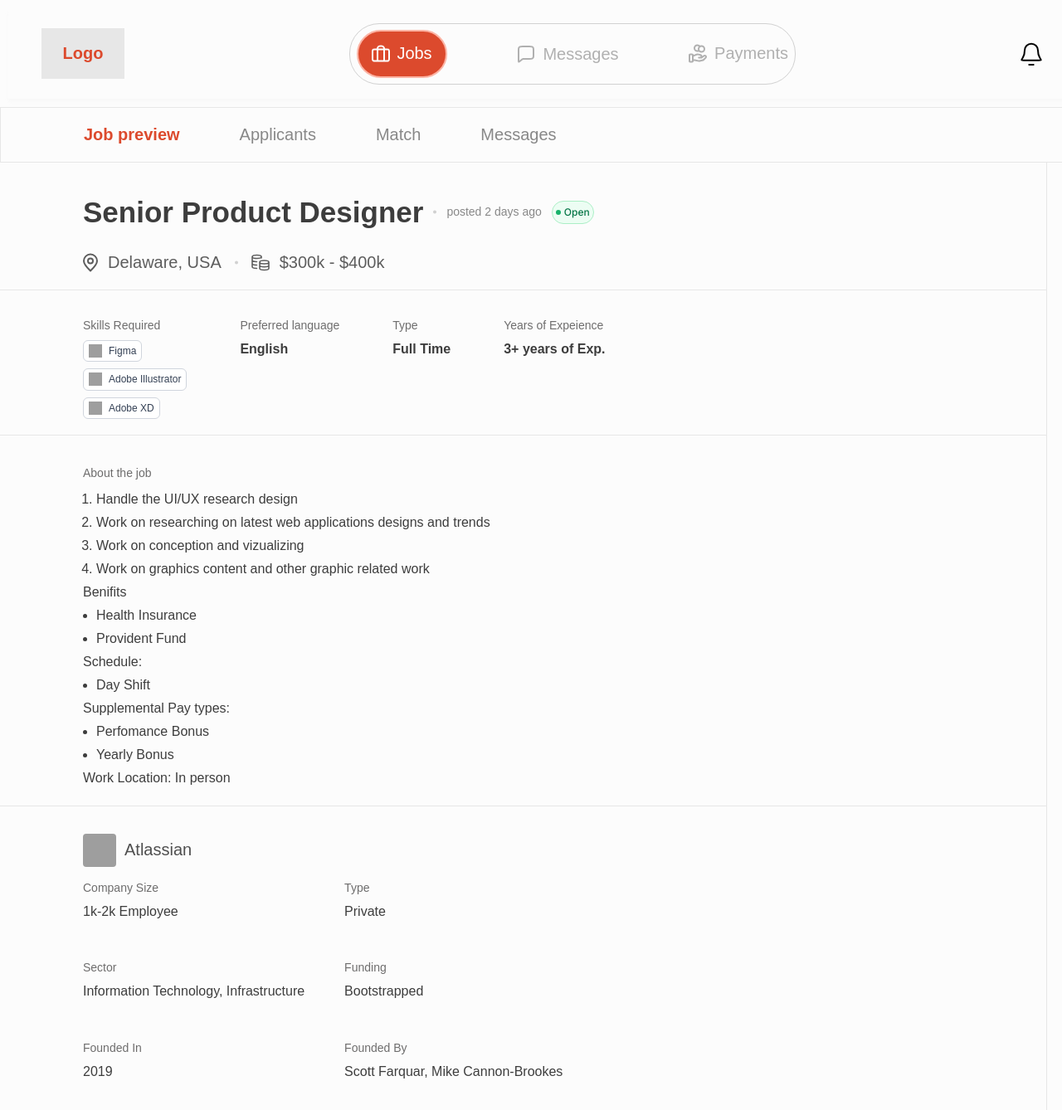
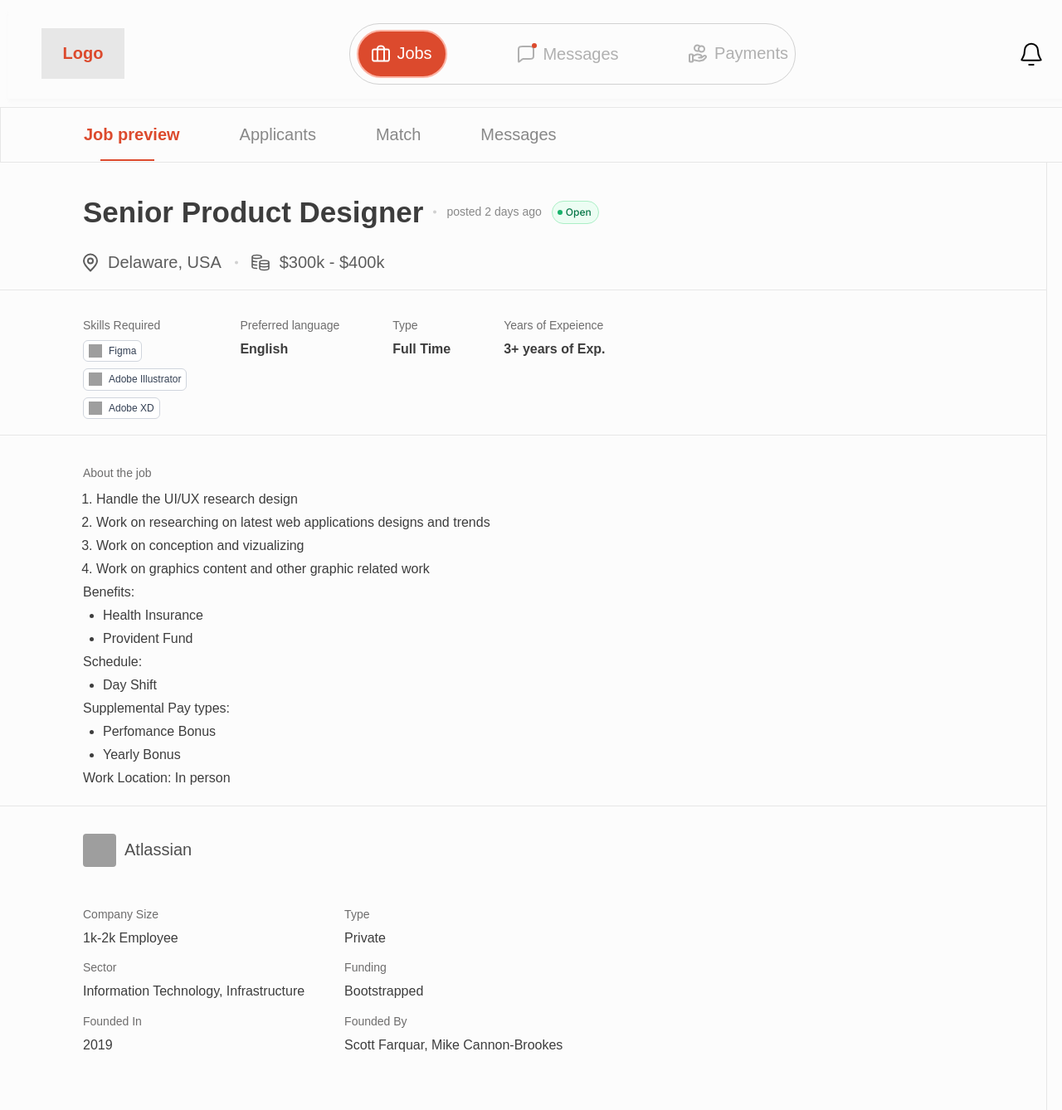
Before and after one commit to Abhisek-panda/clade-job-page, a React (Vite) app: page / in a window 1280 px wide. Shown: the top 1338 px of the page at 83% size. Built offline with nearby package versions, Linux system fonts and the light colour scheme; grey boxes are pictures that could not be loaded; a web font is replaced by a local one.

Commit message:
style: added transitions

```diff
--- a/index.html
+++ b/index.html
@@ -2,9 +2,13 @@
 <html lang="en">
   <head>
     <meta charset="UTF-8" />
-    <link rel="icon" type="image/svg+xml" href="/vite.svg" />
+    <link
+      rel="icon"
+      type="image/svg+xml"
+      href="https://media.licdn.com/dms/image/D560BAQEqbLtwmVw12g/company-logo_200_200/0/1719230825611/clade_in_logo?e=1727913600&v=beta&t=8Bzs9I4al3l6eN0S_N16Sh53Xdq5a0RMA1NuyC3nXLs"
+    />
     <meta name="viewport" content="width=device-width, initial-scale=1.0" />
-    <title>Clade Job Page</title>
+    <title>Clade-Job | Abhisek Panda</title>
   </head>
   <body>
     <div id="root"></div>
--- a/src/components/Company.jsx
+++ b/src/components/Company.jsx
@@ -27,7 +27,7 @@
 
 const Company = () => {
   return (
-    <div className="flex flex-col gap-4 mt-[33px]">
+    <div className="flex flex-col gap-12 mt-[33px]">
       <div className="flex items-center gap-[10px]">
         <img
           src="https://encrypted-tbn0.gstatic.com/images?q=tbn:ANd9GcQr42lt0uL4-RkQGD5AoUhQGn4OGr-foggxTQ&s"
@@ -39,7 +39,7 @@
         </p>
       </div>
       <div className="flex gap-12 font-general">
-        <div className="flex flex-col gap-12">
+        <div className="flex flex-col gap-4">
           {companyDetails.slice(0, 3).map(({ title, content, index }) => {
             return (
               <div key={index} className="flex flex-col gap-2 h-max w-max">
@@ -53,7 +53,7 @@
             );
           })}
         </div>
-        <div className="flex flex-col gap-12">
+        <div className="flex flex-col gap-4">
           {companyDetails.slice(3, 6).map(({ title, content, index }) => {
             return (
               <div key={index} className="flex flex-col gap-2 h-max w-max">
--- a/src/components/JobApplication.jsx
+++ b/src/components/JobApplication.jsx
@@ -32,17 +32,17 @@
   return (
     <div className="mt-[36px] flex flex-col gap-4 justify-center items-center">
       <div className="flex gap-4 items-center justify-between w-[360px] h-max ">
-        <div className="rounded-lg gap-[10px] border-[0.8px] border-solid border-accent bg-[#FEF4F2] py-3 px-6 flex items-center w-[172px] justify-center ">
+        <div className="rounded-lg gap-[10px] border-[0.8px] border-solid border-accent bg-[#FEF4F2] py-3 px-6 flex items-center w-[172px] justify-center hover:opacity-50 ">
           <img
             src={deleteLogo}
             alt="delete icon"
             className="h-[15px] w-[15px] "
           />
-          <button className="font-general text-base leading-[21.6px] text-accent font-medium ">
+          <button className="font-general text-base leading-[21.6px] text-accent font-medium  ">
             Delete Job
           </button>
         </div>
-        <div className="rounded-lg border-2 border-solid border-[#FED3CA] bg-accent  text-white py-3 px-6 flex items-center justify-center gap-[10px] w-[172px] ">
+        <div className="rounded-lg border-2 border-solid border-[#FED3CA] bg-accent  text-white py-3 px-6 flex items-center justify-center gap-[10px] w-[172px] hover:opacity-50 ">
           <img src={editLogo} alt="" className="h-[15px] w-[15px] " />
           <button className="font-general font-medium text-base leading-[21.6px]">
             Edit Job
--- a/src/components/JobDesc.jsx
+++ b/src/components/JobDesc.jsx
@@ -13,17 +13,17 @@
           <li>Work on conception and vizualizing </li>
           <li>Work on graphics content and other graphic related work</li>
         </ol>
-        <p>Benifits</p>
-        <ul className="list-disc ml-4">
+        <p>Benefits:</p>
+        <ul className="list-disc ml-6">
           <li>Health Insurance</li>
           <li>Provident Fund</li>
         </ul>
         <p>Schedule:</p>
-        <ul className="list-disc ml-4">
+        <ul className="list-disc ml-6">
           <li>Day Shift</li>
         </ul>
         <p>Supplemental Pay types:</p>
-        <ul className="list-disc ml-4">
+        <ul className="list-disc ml-6">
           <li>Perfomance Bonus</li>
           <li>Yearly Bonus</li>
         </ul>
--- a/src/components/JobPreview.jsx
+++ b/src/components/JobPreview.jsx
@@ -1,10 +1,11 @@
 const JobPreview = () => {
   return (
-    <div className="flex items-center gap-[72px] ml-[100px] w-max h-max leading-[27px] text-[20px] font-medium text-[#888888] font-general">
+    <div className="flex items-center gap-[72px] ml-[100px] w-max h-max leading-[27px] text-[20px] font-medium text-[#888888] font-general relative">
       <p className="font-semibold text-accent text-left">Job preview</p>
       <p>Applicants</p>
       <p>Match</p>
       <p>Messages</p>
+      <div className="absolute w-[65px] h-[2px] bg-accent top-[43px] left-[20px]"></div>
     </div>
   );
 };
--- a/src/components/JobRequirement.jsx
+++ b/src/components/JobRequirement.jsx
@@ -28,7 +28,7 @@
             return (
               <div
                 key={title}
-                className="w-max flex border-[1px] border-solid border-[#D0D5DD] rounded-md gap-[8px] font-general px-1.5 py-1 bg-[#ffffff]"
+                className="w-max flex border-[1px] border-solid border-[#D0D5DD] rounded-md gap-[8px] font-general px-1.5 py-1 bg-[#ffffff] hover:opacity-40"
               >
                 <img
                   src={imageUrl}
--- a/src/components/JobTitle.jsx
+++ b/src/components/JobTitle.jsx
@@ -15,9 +15,12 @@
           <p className="text-[14px] leading-[18.9px] font-medium text-[#888888]">
             posted 2 days ago
           </p>
-          <div className="w-max border-[1px] border-solid border-[#ABEFC6] bg-[#ECFDF3] rounded-full text-[#067647] capitalize flex gap-1 p-1">
+          <div
+            className="w-max h-max border-[1px] border-solid border-[#ABEFC6] bg-[#ECFDF3] rounded-full capitalize flex gap-1 pt-1 pr-2 pb-1 pl-[6px]  transition-all text-[#067647] hover:opacity-40
+          "
+          >
             <img src={dotLogo} alt="green notification dot" />
-            <p className="font-inter text-center text-xs leading-[18px] font-medium ">
+            <p className="font-inter text-center text-xs leading-[18px] font-medium  transition-all">
               open
             </p>
           </div>
--- a/src/components/Navbar.jsx
+++ b/src/components/Navbar.jsx
@@ -3,37 +3,48 @@
 import messageLogo from "../assets/message-square-01.svg";
 import notificationLogo from "../assets/notification.svg";
 import dropDownLogo from "../assets/drop-down.svg";
+import dotLogo from "../assets/orange-dot.svg";
 
 const Navbar = () => {
   return (
     <nav className="w-full flex justify-between items-center">
       {/* logo-nav */}
       <div className="bg-[#E7E7E7]  text-xl font-bold w-[100px] h-[61px] flex justify-center items-center ml-[40px]">
-        <p className="font-satoshi text-accent leading-[27px]">Logo</p>
+        <p className="font-satoshi text-accent leading-[27px]  ">Logo</p>
       </div>
       {/* jobs-messages-nav */}
       <div className="flex w-[538px] h-[74px] items-center justify-between gap-4 rounded-[36px] border-solid border-[0.5px] border-[#D1D1D1] font-general  ">
-        <div className="w-[109px] h-[58px] border-solid border-[2px] border-[#FCB4A5] rounded-[49px] flex justify-center items-center bg-accent text-white gap-2 ml-2">
+        <div className="w-[109px] h-[58px] border-solid border-[2px] border-[#FCB4A5] rounded-[49px] flex justify-center items-center bg-accent text-white gap-2 ml-2 cursor-pointer hover:bg-[#FCB4A5]">
           <img src={jobIcon} alt="job-icon" />
-          <p className="leading-[27px] text-xl">Jobs</p>
+          <p className="leading-[27px] text-xl ">Jobs</p>
         </div>
-        <div className="text-xl leading-[27px]flex text-[#B0B0B0] flex gap-2">
+        <div className="text-xl leading-[27px]flex text-[#B0B0B0] flex gap-2 relative hover:text-accent cursor-pointer">
           <img src={messageLogo} alt="" />
-          <p>Messages</p>
+          <p className="">Messages</p>
+          <img
+            src={dotLogo}
+            alt=""
+            className="absolute left-[19px] top-[1.2px] w-[6px] h-[6px] object-fill"
+          />
         </div>
-        <div className="text-xl leading-[27px] flex text-[#B0B0B0] mr-2 gap-2">
+        <div className="text-xl leading-[27px] flex text-[#B0B0B0] mr-2 gap-2 hover:text-accent cursor-pointer">
           <img src={coinLogo} alt="" />
           <p>Payments</p>
         </div>
       </div>
       {/* notification-nav */}
-      <div className="flex gap-4">
+      <div className="flex gap-4 relative">
         <img src={notificationLogo} alt="notification-log" />
+        <img
+          src={dotLogo}
+          alt=""
+          className="absolute top-1.5 left-[19px] animate-slowPing"
+        />
         <div className="flex gap-1.5">
           <img
             src="https://encrypted-tbn0.gstatic.com/images?q=tbn:ANd9GcQr42lt0uL4-RkQGD5AoUhQGn4OGr-foggxTQ&s"
             alt="atlassian log"
-            className="h-[40px] w-[40px] object-fit rounded-[60px]"
+            className="h-[40px] w-[40px] object-fit rounded-[60px] hover:opacity-50 cursor-pointer"
           />
           <img src={dropDownLogo} alt="drop-down" />
         </div>
--- a/tailwind.config.js
+++ b/tailwind.config.js
@@ -20,6 +20,9 @@
       lineHeight: {
         default: "27px",
       },
+      animation: {
+        slowPing: "ping 2s cubic-bezier(0, 0, 0.2, 1) infinite",
+      },
     },
   },
   plugins: [],
```
Also changed, not shown: src/assets/orange-dot.svg (added).
